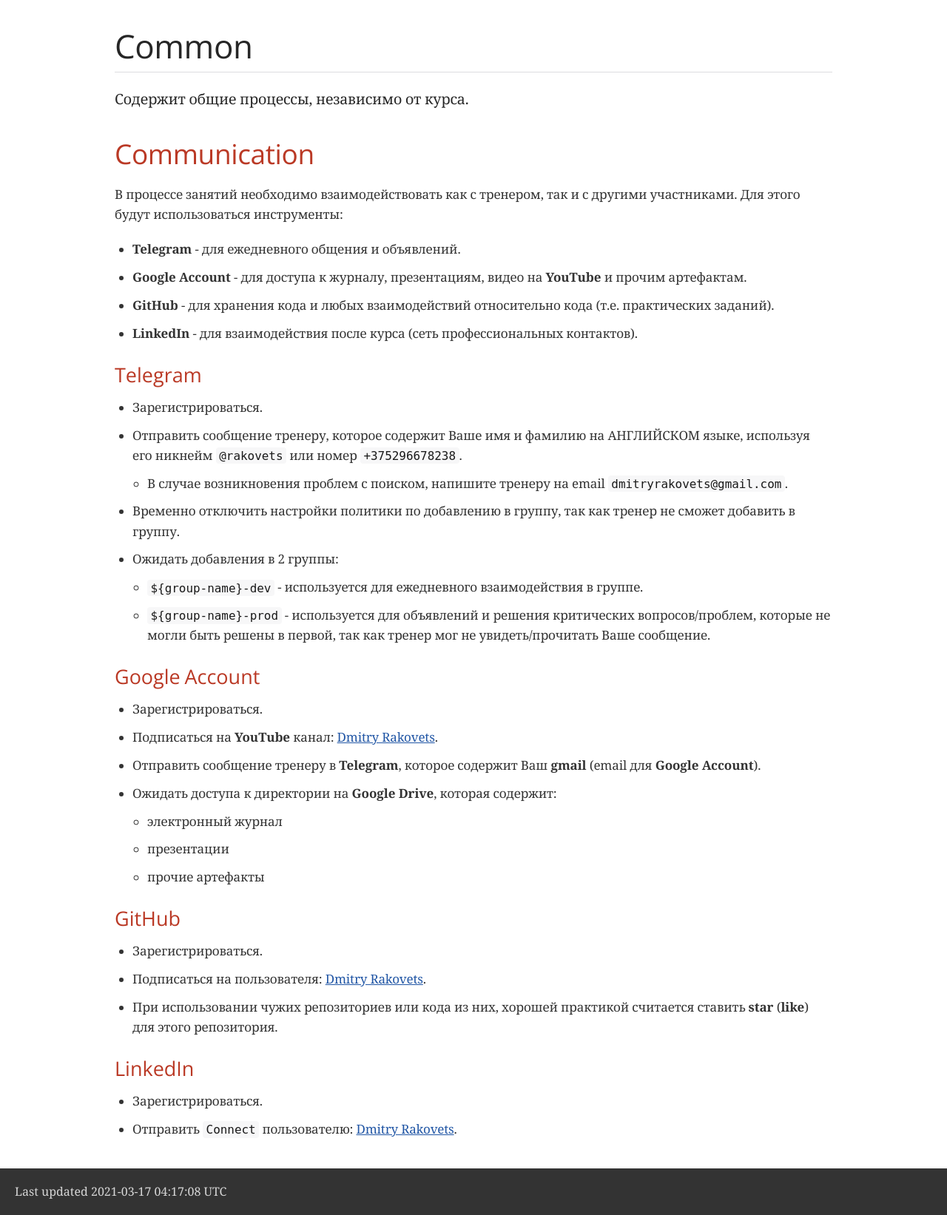
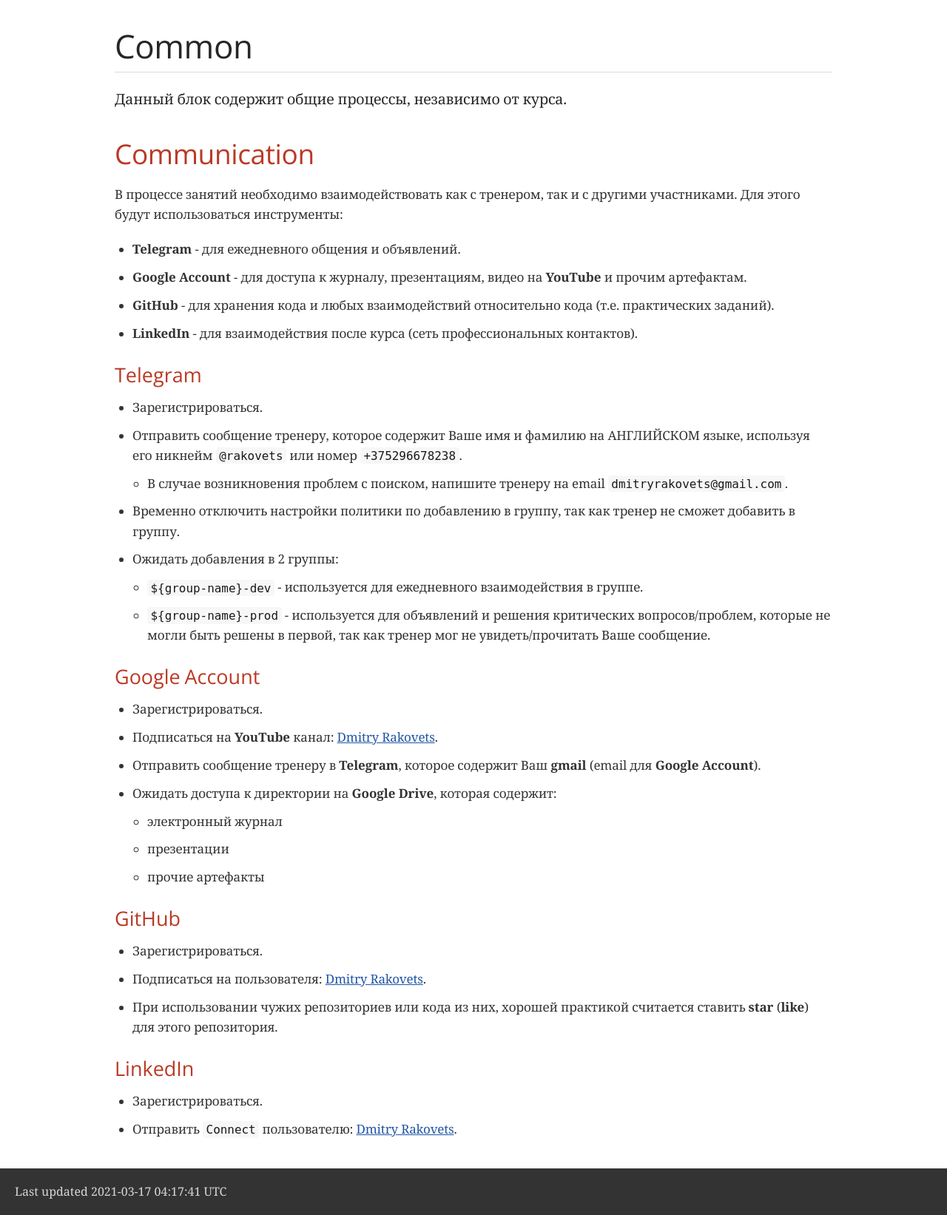
Before and after one commit to rakovets/process, a plain HTML site: page process/common.html in a window 1280 px wide. Shown: the whole page at 74% size. Drawn offline with nearby package versions, Linux system fonts and the light colour scheme; a web font is replaced by a local one.

Commit message:
deploy: 85c5b85eba33b62f00b6b999304d089722151f88

```diff
--- a/process/common.html
+++ b/process/common.html
@@ -446,7 +446,7 @@ body.book #toc,body.book #preamble,body.book h1.sect0,body.book .sect1>h2{page-b
 <div id="preamble">
 <div class="sectionbody">
 <div class="paragraph">
-<p>Содержит общие процессы, независимо от курса.</p>
+<p>Данный блок содержит общие процессы, независимо от курса.</p>
 </div>
 </div>
 </div>
@@ -574,7 +574,7 @@ body.book #toc,body.book #preamble,body.book h1.sect0,body.book .sect1>h2{page-b
 </div>
 <div id="footer">
 <div id="footer-text">
-Last updated 2021-03-17 04:17:08 UTC
+Last updated 2021-03-17 04:17:41 UTC
 </div>
 </div>
 </body>
```
Also changed, not shown: index.html (+2 -2 lines), process/course-java-core.html (+1 -1 lines), 1 other file.
